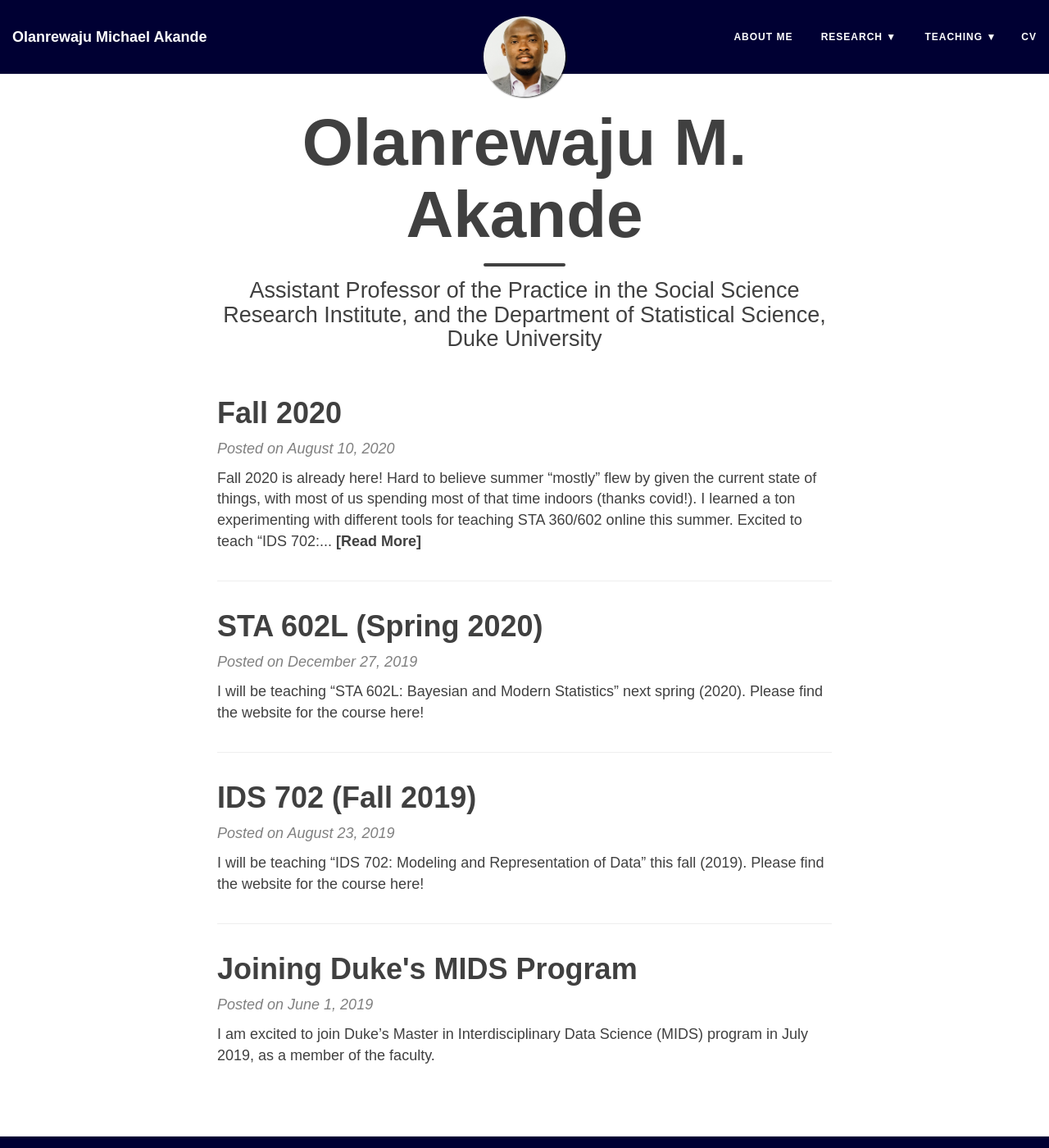
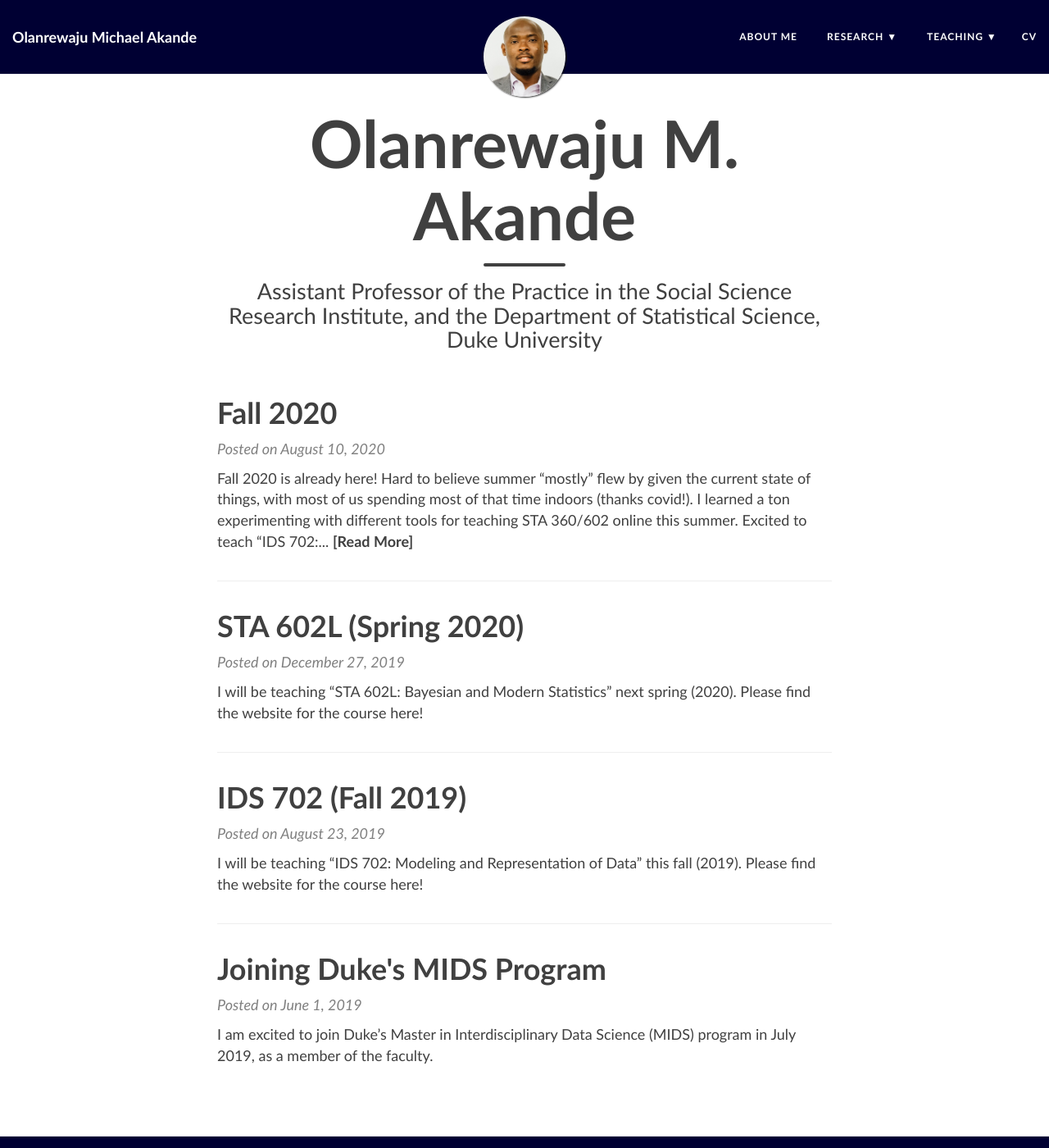
Before and after one commit to akandelanre/akandelanre.github.io, a Jekyll site: the page built from index.html, in a window 1280 px wide and 1400 px high. Shown: the whole window at 82% size. Built offline with Jekyll 4.4.1, drawn with Linux system fonts in a browser that asks for light colours; nearby versions of some CDN libraries; the list of posts is cut into pages by our own code.

Commit message:
Change font

```diff
--- a/css/main.css
+++ b/css/main.css
@@ -7,7 +7,8 @@ layout: null
 /* --- General --- */
 
 body {
-  font-family: 'Century Gothic',Futura,'URW Gothic L',sans-serif;
+  /*!font-family: 'Century Gothic',Futura,'URW Gothic L',sans-serif;*/
+  font-family:'Trebuchet MS', sans-serif;
   font-size: 18px;
   color: #404040;
   position: relative;
@@ -22,7 +23,8 @@ p {
   margin: 30px 0;
 }
 h1,h2,h3,h4,h5,h6 {
-  font-family: 'Century Gothic',Futura,'URW Gothic L',sans-serif;
+  /*!font-family: 'Century Gothic',Futura,'URW Gothic L',sans-serif;*/
+  font-family:'Trebuchet MS', sans-serif;
   font-weight: 800;
 }
 a {
@@ -57,7 +59,8 @@ hr.small {
 }
 
 .main-explain-area {
-  font-family: 'Century Gothic',Futura,'URW Gothic L',sans-serif;
+  /*!font-family: 'Century Gothic',Futura,'URW Gothic L',sans-serif;*/
+  font-family:'Trebuchet MS', sans-serif;
   padding: 15px inherit;
 }
 
@@ -108,7 +111,8 @@ img {
 .navbar-custom {
   background-color: {{ site.navbar-col }};
   border-bottom: 1px solid #EAEAEA;
-  font-family: 'Century Gothic',Futura,'URW Gothic L',sans-serif;
+  /*!font-family: 'Century Gothic',Futura,'URW Gothic L',sans-serif;*/
+  font-family:'Trebuchet MS', sans-serif;
   {% if site.navbar-img %}
   background-image: url({{ site.navbar-img | relative_url }});
   background-attachment: fixed;
@@ -285,7 +289,8 @@ footer .list-inline {
   padding: 0;
 }
 footer .copyright {
-  font-family: 'Century Gothic',Futura,'URW Gothic L',sans-serif;
+  /*!font-family: 'Century Gothic',Futura,'URW Gothic L',sans-serif;*/
+  font-family:'Trebuchet MS', sans-serif;
   text-align: center;
   margin-bottom: 0;
 }
@@ -351,7 +356,8 @@ footer .theme-by {
   margin: 0 0 10px;
 }
 .post-preview .post-entry {
-  font-family: 'Century Gothic',Futura,'URW Gothic L',sans-serif;
+  /*!font-family: 'Century Gothic',Futura,'URW Gothic L',sans-serif;*/
+  font-family:'Trebuchet MS', sans-serif;
 }
 .post-entry-container {
   display: inline-block;
@@ -388,7 +394,8 @@ footer .theme-by {
 /* --- Tags --- */
 
 .blog-tags {
-  font-family: 'Century Gothic',Futura,'URW Gothic L',sans-serif;
+  /*!font-family: 'Century Gothic',Futura,'URW Gothic L',sans-serif;*/
+  font-family:'Trebuchet MS', sans-serif;
   color: #999;
   font-size: 15px;
   margin-bottom: 30px;
@@ -481,7 +488,8 @@ footer .theme-by {
   font-size: 27px;
   line-height: 1.1;
   display: block;
-  font-family: 'Century Gothic',Futura,'URW Gothic L',sans-serif;
+  /*!font-family: 'Century Gothic',Futura,'URW Gothic L',sans-serif;*/
+  font-family:'Trebuchet MS', sans-serif;
   font-weight: 300;
   margin: 10px 0 0;
 }
@@ -506,7 +514,8 @@ footer .theme-by {
   padding: 5px 10px;
   font-size: 11px;
   color: #EEE;
-  font-family: 'Century Gothic',Futura,'URW Gothic L',sans-serif;
+  /*!font-family: 'Century Gothic',Futura,'URW Gothic L',sans-serif;*/
+  font-family:'Trebuchet MS', sans-serif;
   right: 0;
   bottom: 0;
   display: none;
@@ -590,7 +599,8 @@ footer .theme-by {
 /* --- Pager --- */
 
 .pager li a {
-  font-family: 'Century Gothic',Futura,'URW Gothic L',sans-serif;
+  /*!font-family: 'Century Gothic',Futura,'URW Gothic L',sans-serif;*/
+  font-family:'Trebuchet MS', sans-serif;
   text-transform: uppercase;
   font-size: 14px;
   font-weight: 800;
@@ -764,7 +774,8 @@ td.gutter {
 }
 
 #full-tags-list {
-  font-family: 'Century Gothic',Futura,'URW Gothic L',sans-serif;
+  /*!font-family: 'Century Gothic',Futura,'URW Gothic L',sans-serif;*/
+  font-family:'Trebuchet MS', sans-serif;
 }
 
 #full-tags-list .tag-entry {
```
